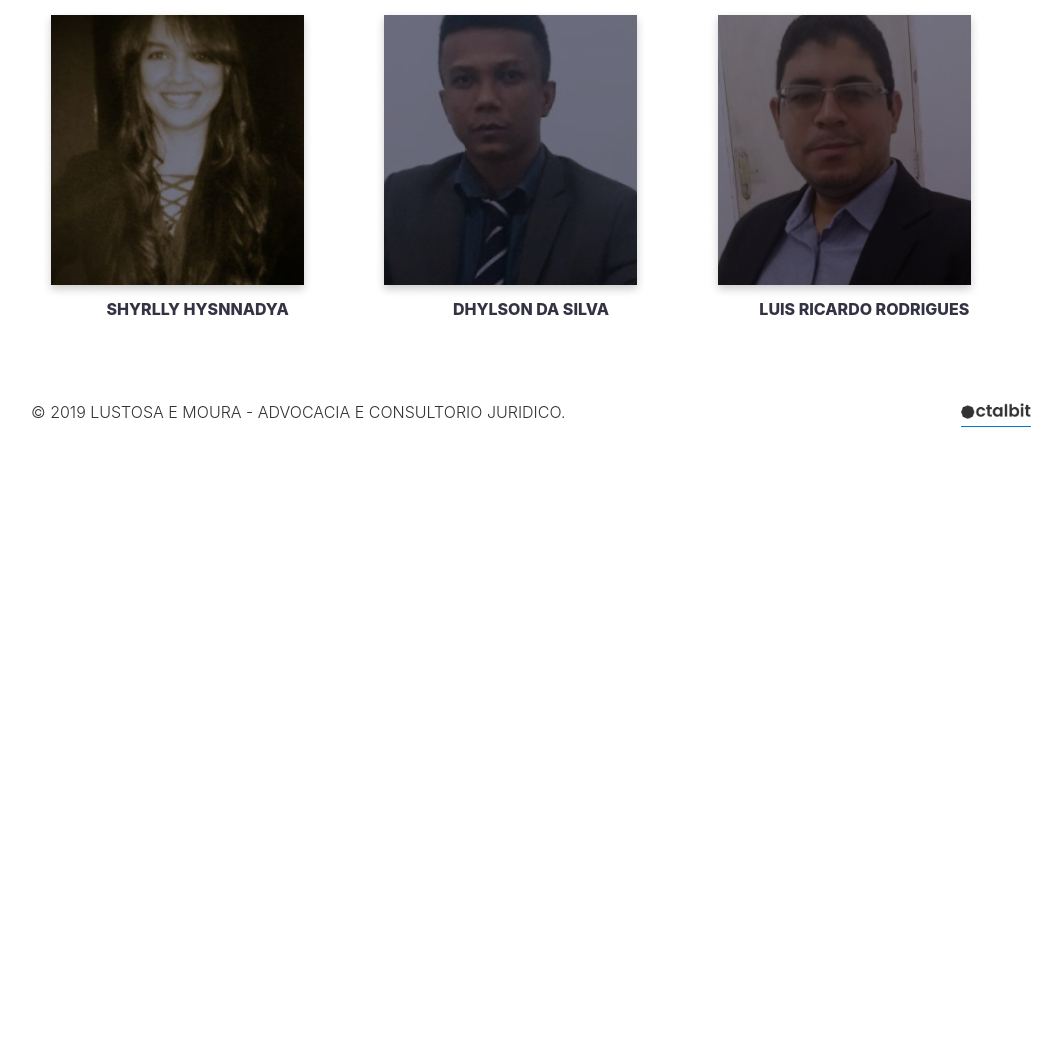
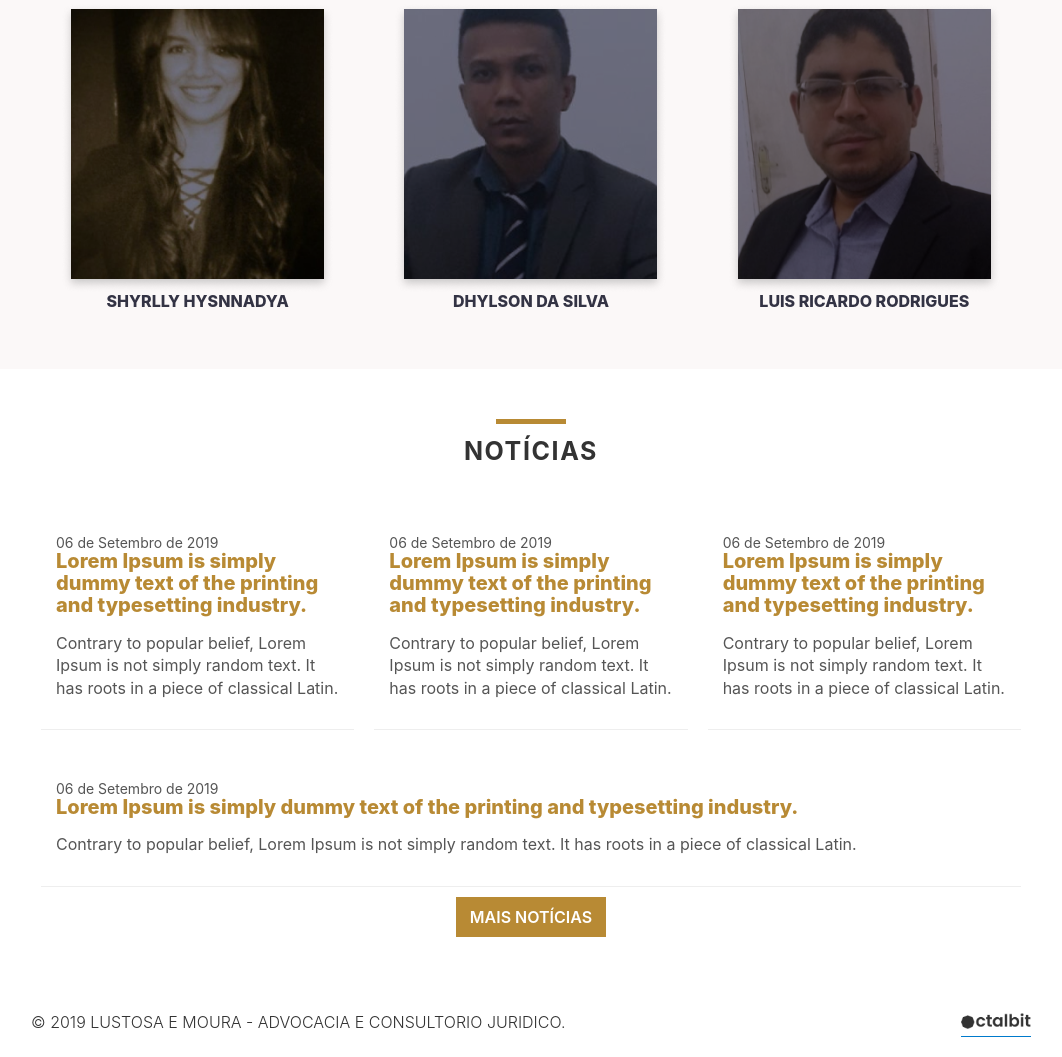
Before and after one commit to octalbit/blog-lustosa-e-moura, a Gatsby site: page / in a window 1280 px wide. Shown: the part 2407-3464 px from the top of the page, without its empty margins (109-1171 px from the left). Before the commit the page ends 2854 px from the top, so only its background shows below. Built offline with nearby package versions, Linux system fonts and the light colour scheme; Gatsby itself is replaced by a stand-in of ours; some packages are replaced by stand-ins of ours.

Commit message:
Add component and styles Blog

```diff
--- a/src/components/Area/styled.js
+++ b/src/components/Area/styled.js
@@ -32,6 +32,7 @@ export const AreaBoxItem = styled.div`
 	background-color: #fbf8f8;
 `;
 export const AreaImgItem = styled.img`
+	display: block;
 	max-width: 80px;
 	margin: auto;
 `;
--- /dev/null
+++ b/src/components/BlogHome/index.js
@@ -0,0 +1,55 @@
+import React from 'react'
+
+import * as S from './styled'
+import TitleBox from '../TitleBox'
+
+const BlogHome = () => (
+    <S.BlogHomeWrapper>
+        <S.BlogHomeContainer>
+            <S.BlogHomeContent>
+                <TitleBox text="Notícias" />
+                <S.BlogHomeBoxItems>
+                    <S.BlogHomeBoxItem>
+                        <S.BlogHomeDateBoxtext>06 de Setembro de 2019</S.BlogHomeDateBoxtext>
+                        <S.BlogHomeTitleBoxtext>
+                            Lorem Ipsum is simply dummy text of the printing and typesetting industry.
+                        </S.BlogHomeTitleBoxtext>
+                        <S.BlogHomeDescBoxtext>
+                            Contrary to popular belief, Lorem Ipsum is not simply random text. It has roots in a piece of classical Latin.
+                        </S.BlogHomeDescBoxtext>
+                    </S.BlogHomeBoxItem>
+                    <S.BlogHomeBoxItem>
+                        <S.BlogHomeDateBoxtext>06 de Setembro de 2019</S.BlogHomeDateBoxtext>
+                        <S.BlogHomeTitleBoxtext>
+                            Lorem Ipsum is simply dummy text of the printing and typesetting industry.
+                        </S.BlogHomeTitleBoxtext>
+                        <S.BlogHomeDescBoxtext>
+                            Contrary to popular belief, Lorem Ipsum is not simply random text. It has roots in a piece of classical Latin.
+                        </S.BlogHomeDescBoxtext>
+                    </S.BlogHomeBoxItem>
+                    <S.BlogHomeBoxItem>
+                        <S.BlogHomeDateBoxtext>06 de Setembro de 2019</S.BlogHomeDateBoxtext>
+                        <S.BlogHomeTitleBoxtext>
+                            Lorem Ipsum is simply dummy text of the printing and typesetting industry.
+                        </S.BlogHomeTitleBoxtext>
+                        <S.BlogHomeDescBoxtext>
+                            Contrary to popular belief, Lorem Ipsum is not simply random text. It has roots in a piece of classical Latin.
+                        </S.BlogHomeDescBoxtext>
+                    </S.BlogHomeBoxItem>
+                    <S.BlogHomeBoxItem>
+                        <S.BlogHomeDateBoxtext>06 de Setembro de 2019</S.BlogHomeDateBoxtext>
+                        <S.BlogHomeTitleBoxtext>
+                            Lorem Ipsum is simply dummy text of the printing and typesetting industry.
+                        </S.BlogHomeTitleBoxtext>
+                        <S.BlogHomeDescBoxtext>
+                            Contrary to popular belief, Lorem Ipsum is not simply random text. It has roots in a piece of classical Latin.
+                        </S.BlogHomeDescBoxtext>
+                    </S.BlogHomeBoxItem>
+                </S.BlogHomeBoxItems>
+                <S.BlogHomeBoxBtn to={/blog/}>mais notícias</S.BlogHomeBoxBtn>
+            </S.BlogHomeContent>
+        </S.BlogHomeContainer>
+    </S.BlogHomeWrapper>
+)
+
+export default BlogHome
--- /dev/null
+++ b/src/components/BlogHome/styled.js
@@ -0,0 +1,63 @@
+import styled from 'styled-components';
+import { Link } from 'gatsby';
+
+export const BlogHomeWrapper = styled.section`
+	width: 100%;
+	height: 100%;
+`;
+export const BlogHomeContainer = styled.div`
+	max-width: 1000px;
+	margin: auto;
+	height: 100%;
+`;
+export const BlogHomeContent = styled.div`
+	width: 100%;
+	height: 100%;
+	padding: 50px 0px;
+`;
+export const BlogHomeBoxItems = styled.div`
+	width: 100%;
+	height: 100%;
+	display: flex;
+	flex-wrap: wrap;
+`;
+export const BlogHomeBoxItem = styled.div`
+	flex: 1 1 300px;
+	margin: 10px 10px;
+	padding: 30px 15px;
+    border-bottom: 1px #eee solid;
+`;
+export const BlogHomeDateBoxtext = styled.span`
+    color: #555;
+    font-size: 14px;
+    padding: 0px 0px 15px 0px;
+`;
+export const BlogHomeTitleBoxtext = styled.h3`
+    color: #B88A34;
+    font-size: 20px;
+    line-height: 1.4rem;
+    padding: 0px 0px 15px 0px;
+    font-weight: 800;
+`;
+export const BlogHomeDescBoxtext = styled.p`
+    color: #555;
+    line-height: 1.4rem;
+`;
+export const BlogHomeBoxBtn = styled(Link)`
+	margin: auto;
+    width: 150px;
+    height: 40px;
+    background-color: #B88A34;
+    transition: 0.2s;
+    text-decoration: none;
+    text-transform: uppercase;
+    font-weight: 600;
+    color: #fff;
+    display: flex;
+    justify-content: center;
+    align-items: center;
+
+    &:hover {
+        background-color: #111231;
+    }
+`;
--- a/src/components/Lawyer/styled.js
+++ b/src/components/Lawyer/styled.js
@@ -3,6 +3,7 @@ import styled from 'styled-components'
 export const LawWrapper = styled.section`
     width: 100%;
     height: 100%;
+    background-color: #FBF8F8;
 `
 export const LawContainer = styled.div`
     max-width: 1000px;
@@ -26,7 +27,10 @@ export const LawBoxItem = styled.div`
 `
 export const LawBoxImg = styled.div`
 `
-export const LawImg = styled.img``
+export const LawImg = styled.img`
+    margin: auto;
+    display: block;
+`
 
 export const LawBoxNome = styled.h5`
     text-align: center;
--- a/src/pages/index.js
+++ b/src/pages/index.js
@@ -7,6 +7,7 @@ import Hero from '../components/Hero';
 import About from '../components/About';
 import Area from '../components/Area';
 import Law from '../components/Lawyer';
+import BlogHome from '../components/BlogHome'
 
 const IndexPage = () => (
 	<Layout>
@@ -15,6 +16,7 @@ const IndexPage = () => (
 		<About />
 		<Area />
 		<Law />
+		<BlogHome />
 	</Layout>
 );
 
```
